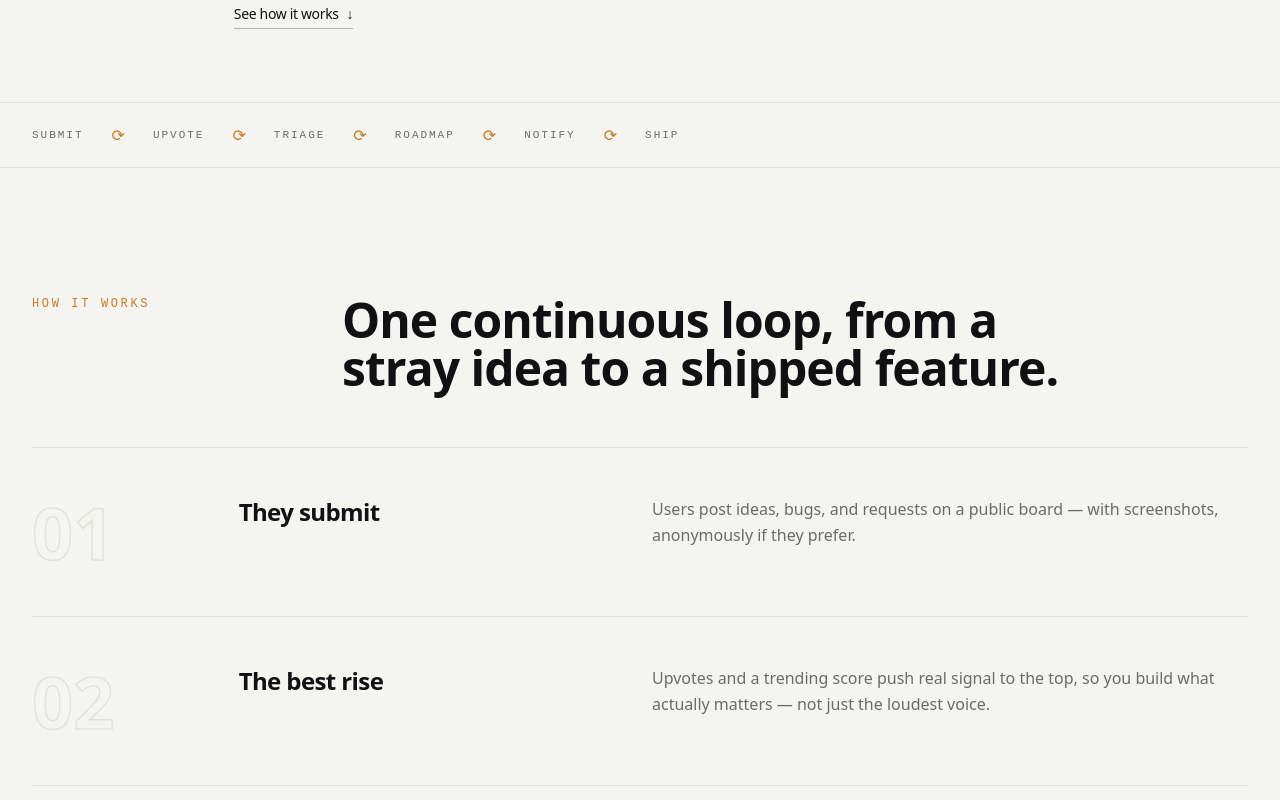
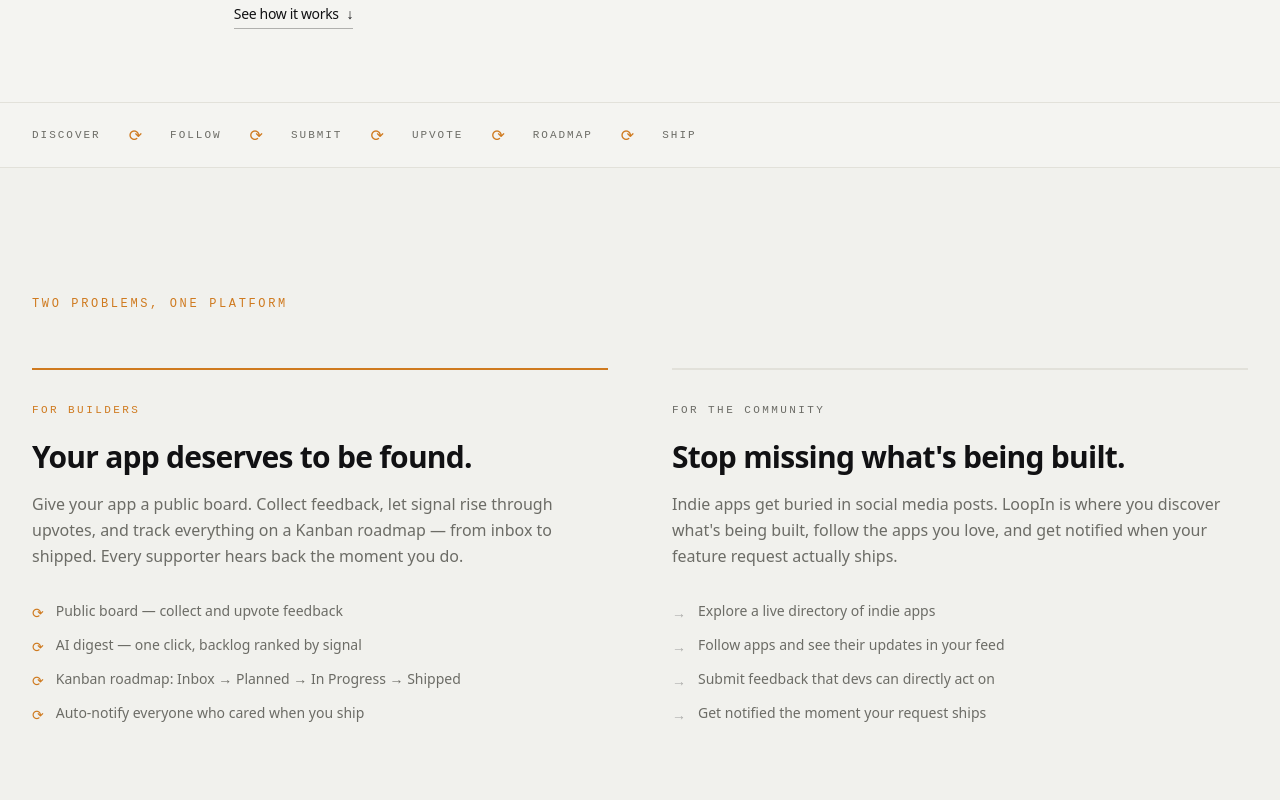
Before and after one commit to j-dio/loop-in, a React (Vite) app in the folder client/: page / in a window 1280 px wide. Shown: the part 640-1440 px from the top of the page. Built offline with nearby package versions, Linux system fonts and the light colour scheme; no server answers.

Commit message:
feat(landing): reposition for two-audience — builders and community

```diff
--- a/client/src/components/landing/Hero.tsx
+++ b/client/src/components/landing/Hero.tsx
@@ -21,7 +21,7 @@ const NAV = [
   { label: "The board", href: "#board" },
 ];
 
-const TAGS = ["Submit", "Upvote", "Triage", "Roadmap", "Notify", "Ship"];
+const TAGS = ["Discover", "Follow", "Submit", "Upvote", "Roadmap", "Ship"];
 
 export function Hero({ onPrimary }: HeroProps) {
   const root = useRef<HTMLElement>(null);
@@ -134,7 +134,7 @@ export function Hero({ onPrimary }: HeroProps) {
 
         <div className="lg:col-span-7">
         <p className="hero-eyebrow mb-7 font-mono text-xs tracking-[0.22em] text-brand uppercase">
-          A feedback board for teams who ship
+          Built for the indie dev era
         </p>
 
         <h1 className="font-display max-w-[14ch] text-[clamp(2.75rem,8.5vw,7rem)] leading-[0.9] font-semibold tracking-[-0.03em]">
@@ -152,8 +152,9 @@ export function Hero({ onPrimary }: HeroProps) {
         </h1>
 
         <p className="hero-sub mt-9 max-w-xl text-base leading-relaxed text-muted-foreground sm:text-lg">
-          Collect what people actually want, let the best ideas rise, and keep everyone posted
-          from submitted to shipped. Nobody shouts into the void.
+          Indie apps get buried in social media posts. LoopIn gives every app a permanent
+          home — where users discover it, follow its journey, and submit feedback that
+          actually shapes what ships.
         </p>
 
         <div className="mt-10 flex flex-wrap items-center gap-6">
--- a/client/src/components/landing/LandingMarketing.tsx
+++ b/client/src/components/landing/LandingMarketing.tsx
@@ -52,9 +52,15 @@ const FEATURES = [
   },
   {
     n: "05",
+    tag: "Explore",
+    title: "A directory of apps being built in the open",
+    body: "Browse a live feed of public apps, sorted by followers or newest. Follow what catches your eye — their updates land directly in your feed.",
+  },
+  {
+    n: "06",
     tag: "Spaces",
     title: "A board per product or community",
-    body: "Run many workspaces with roles, invites, and public or invite-only access.",
+    body: "Run many workspaces with roles, invites, and public or invite-only access. Works for teams, solo builders, and open communities alike.",
   },
 ];
 
@@ -81,6 +87,86 @@ type LandingMarketingProps = {
 export function LandingMarketing({ googleHref, githubHref }: LandingMarketingProps) {
   return (
     <div className="bg-background text-foreground">
+      {/* Two audiences ------------------------------------------------------- */}
+      <section className="border-t border-border bg-secondary/40">
+        <div className="mx-auto max-w-7xl px-5 py-24 sm:px-8 lg:py-32">
+          <motion.p
+            initial="hidden"
+            whileInView="show"
+            viewport={viewport}
+            variants={fadeUp}
+            className="font-mono text-xs tracking-[0.22em] text-brand uppercase"
+          >
+            Two problems, one platform
+          </motion.p>
+          <motion.div
+            initial="hidden"
+            whileInView="show"
+            viewport={viewport}
+            variants={staggerContainer(0.1)}
+            className="mt-14 grid gap-16 lg:grid-cols-2"
+          >
+            <motion.div variants={fadeUp}>
+              <div className="border-t-2 border-brand pt-8">
+                <p className="font-mono text-[11px] tracking-[0.22em] text-brand uppercase">
+                  For builders
+                </p>
+                <h3 className="font-display mt-5 text-2xl font-semibold tracking-tight sm:text-3xl">
+                  Your app deserves to be found.
+                </h3>
+                <p className="mt-4 leading-relaxed text-muted-foreground">
+                  Give your app a public board. Collect feedback, let signal rise through
+                  upvotes, and track everything on a Kanban roadmap — from inbox to shipped.
+                  Every supporter hears back the moment you do.
+                </p>
+                <ul className="mt-8 space-y-3">
+                  {[
+                    "Public board — collect and upvote feedback",
+                    "AI digest — one click, backlog ranked by signal",
+                    "Kanban roadmap: Inbox → Planned → In Progress → Shipped",
+                    "Auto-notify everyone who cared when you ship",
+                  ].map((item) => (
+                    <li key={item} className="flex items-start gap-3 text-sm">
+                      <span className="mt-0.5 shrink-0 font-bold text-brand">⟳</span>
+                      <span className="text-muted-foreground">{item}</span>
+                    </li>
+                  ))}
+                </ul>
+              </div>
+            </motion.div>
+
+            <motion.div variants={fadeUp}>
+              <div className="border-t-2 border-border pt-8">
+                <p className="font-mono text-[11px] tracking-[0.22em] text-muted-foreground uppercase">
+                  For the community
+                </p>
+                <h3 className="font-display mt-5 text-2xl font-semibold tracking-tight sm:text-3xl">
+                  Stop missing what's being built.
+                </h3>
+                <p className="mt-4 leading-relaxed text-muted-foreground">
+                  Indie apps get buried in social media posts. LoopIn is where you discover
+                  what's being built, follow the apps you love, and get notified when your
+                  feature request actually ships.
+                </p>
+                <ul className="mt-8 space-y-3">
+                  {[
+                    "Explore a live directory of indie apps",
+                    "Follow apps and see their updates in your feed",
+                    "Submit feedback that devs can directly act on",
+                    "Get notified the moment your request ships",
+                  ].map((item) => (
+                    <li key={item} className="flex items-start gap-3 text-sm">
+                      <span className="mt-0.5 shrink-0 text-foreground/30">→</span>
+                      <span className="text-muted-foreground">{item}</span>
+                    </li>
+                  ))}
+                </ul>
+              </div>
+            </motion.div>
+          </motion.div>
+        </div>
+      </section>
+
       {/* The loop ------------------------------------------------------------ */}
       <section id="how" className="border-t border-border">
         <div className="mx-auto max-w-7xl px-5 py-24 sm:px-8 lg:py-32">
```
